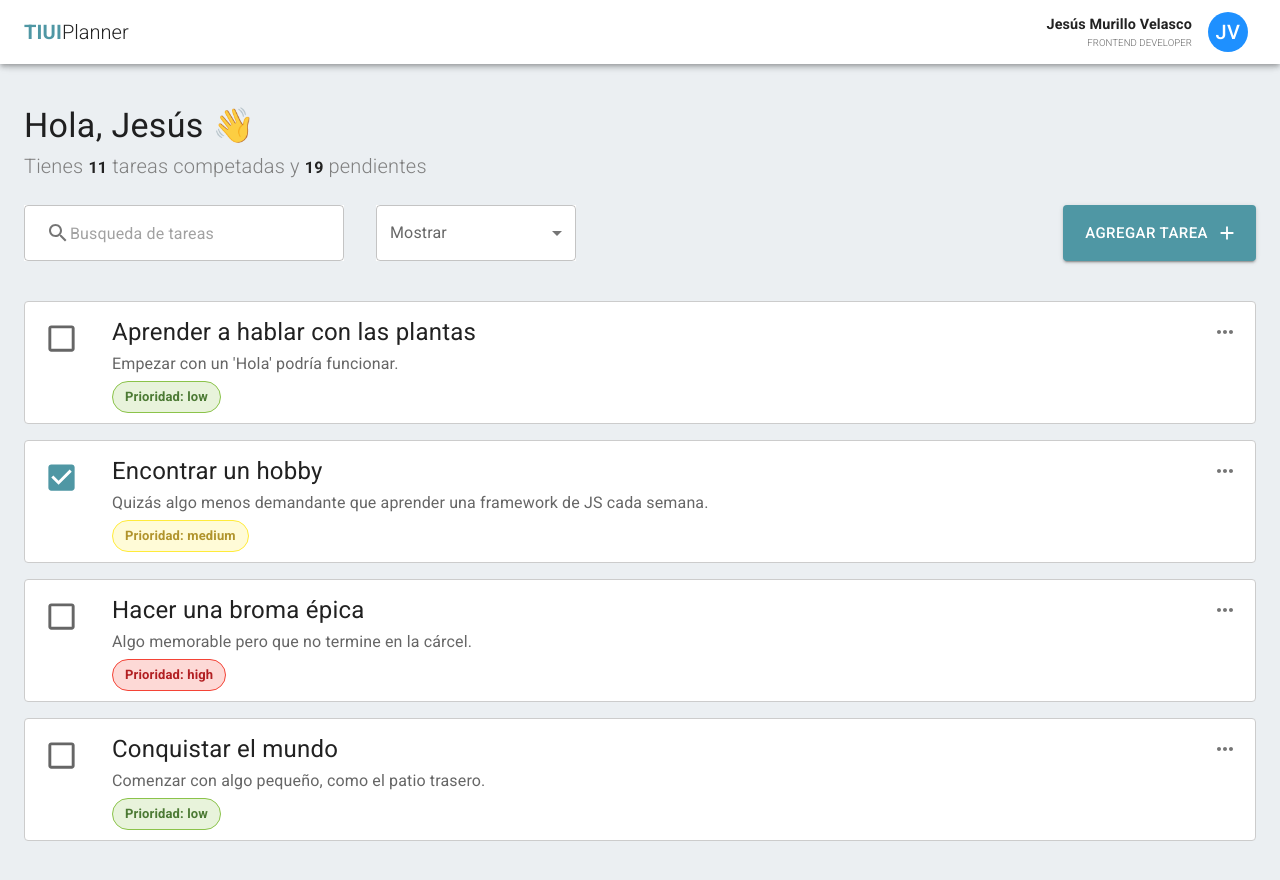
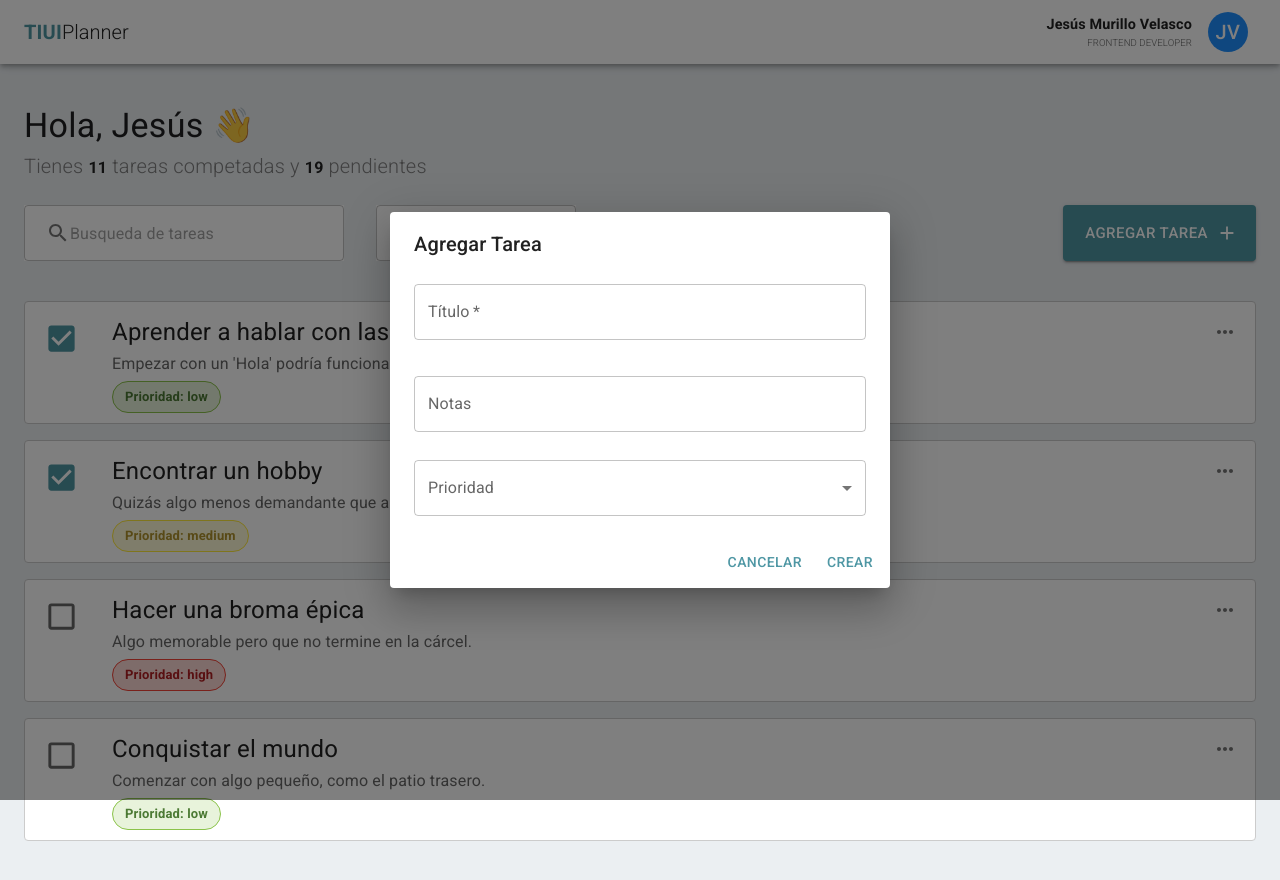
Before and after one commit to tiui-fulfillment/tiui-frontend-test, a React (Vite) app: page / in a window 1280 px wide. Both pictures are taken after a click on the button "AGREGAR TAREA". Built offline with nearby package versions, Linux system fonts and the light colour scheme.

Commit message:
Añade la funcionalidad de crear Tasks

```diff
--- a/package.json
+++ b/package.json
@@ -15,8 +15,10 @@
     "@fontsource/roboto": "^5.0.13",
     "@mui/icons-material": "^5.15.21",
     "@mui/material": "^5.15.21",
+    "@types/uuid": "^10.0.0",
     "react": "^18.3.1",
-    "react-dom": "^18.3.1"
+    "react-dom": "^18.3.1",
+    "uuid": "^10.0.0"
   },
   "devDependencies": {
     "@types/react": "^18.3.3",
--- a/src/App.tsx
+++ b/src/App.tsx
@@ -5,7 +5,6 @@ import {
   TaskList,
   WelcomeTaskSummary,
 } from "./components";
-import { tasks } from "./mocks/tasks.json";
 
 function App() {
   return (
@@ -14,7 +13,7 @@ function App() {
       <Container maxWidth="xl" sx={{ mt: "100px" }}>
         <WelcomeTaskSummary />
         <TaskActionPanel />
-        <TaskList tasks={tasks} />
+        <TaskList />
       </Container>
     </>
   );
--- /dev/null
+++ b/src/components/add-button/AddButton.tsx
@@ -0,0 +1,160 @@
+import { useState, forwardRef, FormEvent, ChangeEvent } from "react";
+import {
+  Button,
+  Dialog,
+  DialogTitle,
+  DialogContent,
+  TextField,
+  Select,
+  MenuItem,
+  DialogActions,
+  SelectChangeEvent,
+  Slide,
+  Box,
+  FormControl,
+  InputLabel,
+  useTheme,
+  useMediaQuery,
+} from "@mui/material";
+import { TransitionProps } from "@mui/material/transitions";
+import AddIcon from "@mui/icons-material/Add";
+import { v4 as uuidv4 } from "uuid";
+
+import { Task } from "../../interfaces";
+import { useTask } from "../../custom-hooks/useTask";
+
+const Transition = forwardRef<
+  unknown,
+  TransitionProps & { children: React.ReactElement }
+>((props, ref) => {
+  return <Slide direction="up" ref={ref} {...props} />;
+});
+
+const initialTask: Task = {
+  id: "",
+  title: "",
+  description: "",
+  isCompleted: false,
+  priority: "",
+  createdAt: "",
+};
+
+export function AddButton() {
+  const [dialogToggle, setDialogToggle] = useState(false);
+  const [task, setTask] = useState(initialTask);
+  const theme = useTheme();
+  const { createTask } = useTask();
+
+  // MediaQueries
+  const fullScreen = useMediaQuery(theme.breakpoints.down("sm"));
+
+  const handleDialogToggle = () => {
+    setDialogToggle(!dialogToggle);
+  };
+
+  const handlePriorityChange = (event: SelectChangeEvent) => {
+    setTask({ ...task, priority: event.target.value });
+  };
+
+  const handleTextFieldChange = (event: ChangeEvent<HTMLInputElement>) => {
+    setTask({ ...task, [event.target.name]: event.target.value });
+  };
+
+  const handleSumbit = (e: FormEvent<HTMLFormElement>) => {
+    e.preventDefault();
+
+    const newTask: Task = {
+      ...task,
+      id: uuidv4(),
+      createdAt: new Date().toString(),
+    };
+
+    createTask(newTask);
+
+    setTask(initialTask);
+    handleDialogToggle();
+  };
+
+  return (
+    <>
+      <Button
+        variant="contained"
+        size="large"
+        endIcon={<AddIcon />}
+        sx={{ height: "56px" }}
+        onClick={handleDialogToggle}
+      >
+        Agregar Tarea
+      </Button>
+
+      <Dialog
+        open={dialogToggle}
+        onClose={handleDialogToggle}
+        PaperProps={{
+          component: "form",
+          onSubmit: handleSumbit,
+        }}
+        TransitionComponent={Transition}
+        keepMounted
+        fullScreen={fullScreen}
+      >
+        <DialogTitle
+          sx={{
+            width: "500px",
+          }}
+        >
+          Agregar Tarea
+        </DialogTitle>
+        <DialogContent
+          sx={{
+            display: "flex",
+            flexDirection: "column",
+            gap: 3,
+          }}
+        >
+          <TextField
+            autoFocus
+            margin="dense"
+            required
+            type="text"
+            fullWidth
+            variant="outlined"
+            label="Título"
+            name="title"
+            value={task.title}
+            onChange={handleTextFieldChange}
+          />
+          <TextField
+            margin="dense"
+            type="text"
+            fullWidth
+            variant="outlined"
+            label="Notas"
+            name="description"
+            value={task.description}
+            onChange={handleTextFieldChange}
+          />
+          <Box sx={{ minWidth: 200, background: "white" }}>
+            <FormControl fullWidth>
+              <InputLabel>Prioridad</InputLabel>
+              <Select
+                required
+                value={task.priority}
+                label="Prioridad"
+                onChange={handlePriorityChange}
+              >
+                <MenuItem value="low">Baja</MenuItem>
+                <MenuItem value="medium">Media</MenuItem>
+                <MenuItem value="high">Alta</MenuItem>
+              </Select>
+            </FormControl>
+          </Box>
+        </DialogContent>
+        <DialogActions>
+          <Button onClick={handleDialogToggle}>Cancelar</Button>
+          <Button type="submit">Crear</Button>
+        </DialogActions>
+      </Dialog>
+    </>
+  );
+}
--- a/src/components/index.ts
+++ b/src/components/index.ts
@@ -3,3 +3,4 @@ export { WelcomeTaskSummary } from "./welcome-task-summary/WelcomeTaskSummary";
 export { TaskActionPanel } from "./task-action-panel/TaskActionPanel";
 export { TaskList } from "./task-list/TaskList";
 export { TaskItem } from "./task-item/TaskItem";
+export { AddButton } from "./add-button/AddButton";
--- a/src/components/task-action-panel/TaskActionPanel.tsx
+++ b/src/components/task-action-panel/TaskActionPanel.tsx
@@ -3,7 +3,6 @@ import {
   Box,
   TextField,
   InputAdornment,
-  Button,
   FormControl,
   InputLabel,
   MenuItem,
@@ -11,7 +10,7 @@ import {
   SelectChangeEvent,
 } from "@mui/material";
 import { Search } from "@mui/icons-material";
-import AddIcon from "@mui/icons-material/Add";
+import { AddButton } from "../add-button/AddButton";
 
 export function TaskActionPanel() {
   const [filter, setFilter] = useState("");
@@ -61,13 +60,7 @@ export function TaskActionPanel() {
         <Box sx={{ minWidth: 200, background: "white" }}>
           <FormControl fullWidth>
             <InputLabel id="demo-simple-select-label">Mostrar</InputLabel>
-            <Select
-              labelId="demo-simple-select-label"
-              id="demo-simple-select"
-              value={filter}
-              label="Mostrar"
-              onChange={handleChange}
-            >
+            <Select value={filter} label="Mostrar" onChange={handleChange}>
               <MenuItem value="all">Todas Las Tareas</MenuItem>
               <MenuItem value="done">Tareas Completadas</MenuItem>
               <MenuItem value="pending">Tareas Pendientes</MenuItem>
@@ -75,14 +68,7 @@ export function TaskActionPanel() {
           </FormControl>
         </Box>
 
-        <Button
-          variant="contained"
-          size="large"
-          endIcon={<AddIcon />}
-          sx={{ height: "56px" }}
-        >
-          Agregar Tarea
-        </Button>
+        <AddButton />
       </Box>
     </Box>
   );
--- a/src/components/task-list/TaskList.tsx
+++ b/src/components/task-list/TaskList.tsx
@@ -1,12 +1,9 @@
 import { Box } from "@mui/material";
 import { TaskItem } from "../task-item/TaskItem";
-import { Task } from "../../interfaces";
+import { useTask } from "../../custom-hooks/useTask";
 
-interface Props {
-  tasks: Task[];
-}
-
-export function TaskList({ tasks }: Props) {
+export function TaskList() {
+  const { taskState } = useTask();
   return (
     <Box
       sx={{
@@ -16,7 +13,7 @@ export function TaskList({ tasks }: Props) {
         gap: 2,
       }}
     >
-      {tasks.map((task) => (
+      {taskState.tasks.map((task) => (
         <TaskItem task={task} key={`task-${task.id}-of-the-task-list`} />
       ))}
     </Box>
--- /dev/null
+++ b/src/context/tasks.tsx
@@ -0,0 +1,38 @@
+import { createContext, useReducer } from "react";
+import { Task } from "../interfaces";
+import { taskReducer } from "../reducers/tasks";
+import { tasks } from "../mocks/tasks.json";
+
+interface TaskProviderProps {
+  children: JSX.Element | JSX.Element[];
+}
+
+interface TaskState {
+  tasks: Task[];
+}
+
+export interface TaskContextType {
+  taskState: TaskState;
+  createTask: (newTask: Task) => void;
+}
+
+const INITIAL_STATE: TaskState = { tasks: tasks };
+
+export const TasksContext = createContext<TaskContextType>({
+  taskState: INITIAL_STATE,
+  createTask: () => {},
+});
+
+export function TasksProvider({ children }: TaskProviderProps) {
+  const [taskState, dispatch] = useReducer(taskReducer, INITIAL_STATE);
+
+  const createTask = (newTask: Task) => {
+    dispatch({ type: "ADD_TASK", payload: newTask });
+  };
+
+  return (
+    <TasksContext.Provider value={{ taskState, createTask }}>
+      {children}
+    </TasksContext.Provider>
+  );
+}
--- /dev/null
+++ b/src/custom-hooks/useTask.ts
@@ -0,0 +1,8 @@
+import { useContext } from "react";
+import { TaskContextType, TasksContext } from "../context/tasks";
+
+export function useTask(): TaskContextType {
+  const context = useContext(TasksContext);
+
+  return context;
+}
--- a/src/main.tsx
+++ b/src/main.tsx
@@ -8,12 +8,15 @@ import "@fontsource/roboto/500.css";
 import "@fontsource/roboto/700.css";
 import { CssBaseline, ThemeProvider } from "@mui/material";
 import { muiTheme } from "./config/mui-theme";
+import { TasksProvider } from "./context/tasks.tsx";
 
 ReactDOM.createRoot(document.getElementById("root")!).render(
   <React.StrictMode>
     <CssBaseline />
     <ThemeProvider theme={muiTheme}>
-      <App />
+      <TasksProvider>
+        <App />
+      </TasksProvider>
     </ThemeProvider>
   </React.StrictMode>
 );
--- a/src/mocks/tasks.json
+++ b/src/mocks/tasks.json
@@ -4,7 +4,7 @@
       "id": "1",
       "title": "Aprender a hablar con las plantas",
       "description": "Empezar con un 'Hola' podría funcionar.",
-      "isCompleted": false,
+      "isCompleted": true,
       "priority": "low",
       "createdAt": "Sáb 29 de Jun"
     },
--- /dev/null
+++ b/src/reducers/tasks.ts
@@ -0,0 +1,18 @@
+import { Task } from "../interfaces";
+
+interface TaskState {
+  tasks: Task[];
+}
+
+export type TaskAction =
+  | { type: "ADD_TASK"; payload: Task }
+  | { type: "TOGGLE_TASK"; payload: Task };
+
+export function taskReducer(state: TaskState, action: TaskAction): TaskState {
+  switch (action.type) {
+    case "ADD_TASK":
+      return { ...state, tasks: [...state.tasks, action.payload] };
+    default:
+      return state;
+  }
+}
```
Also changed, not shown: 1 other file (tests, documents, lock files or other folders).
